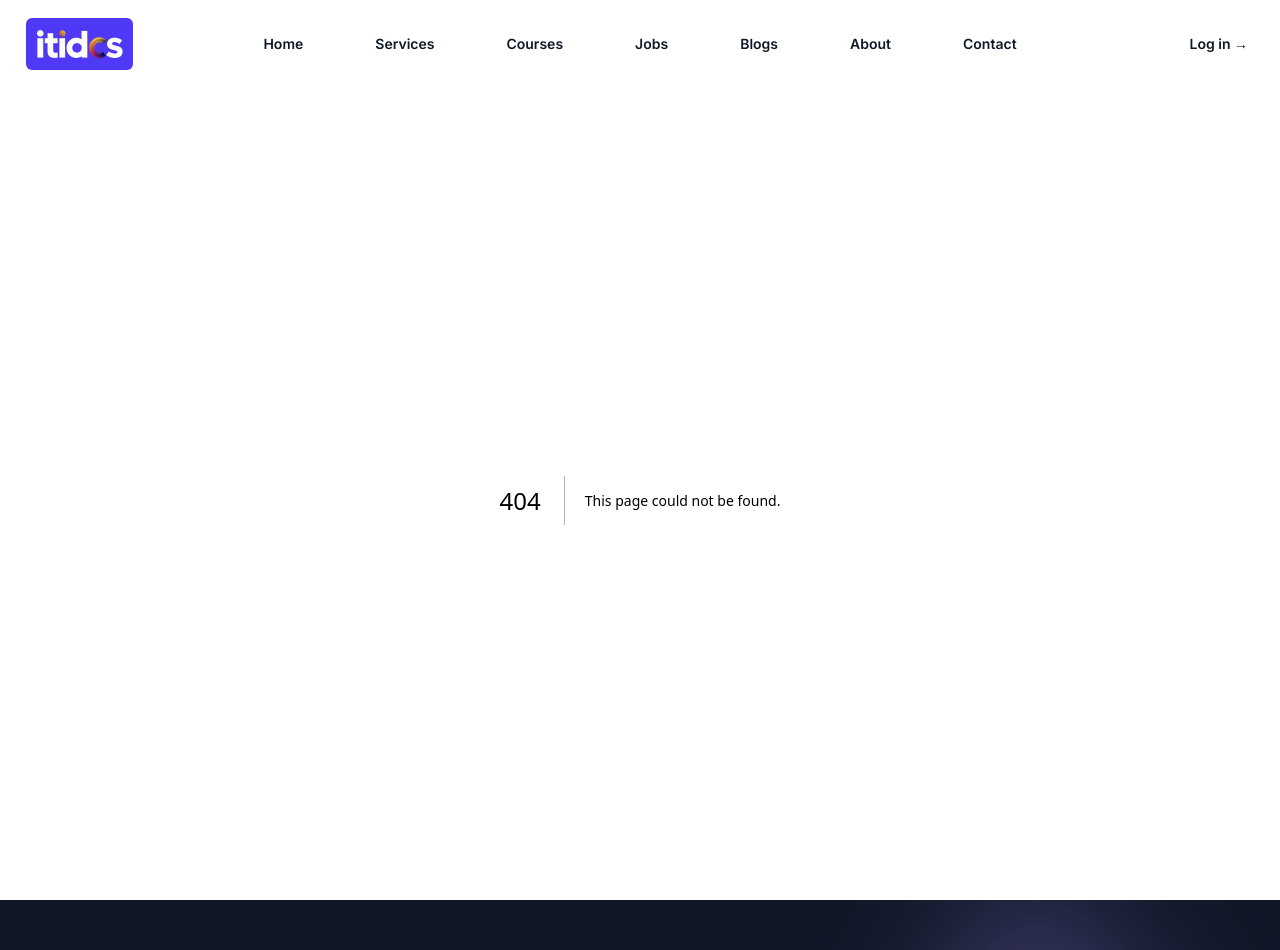
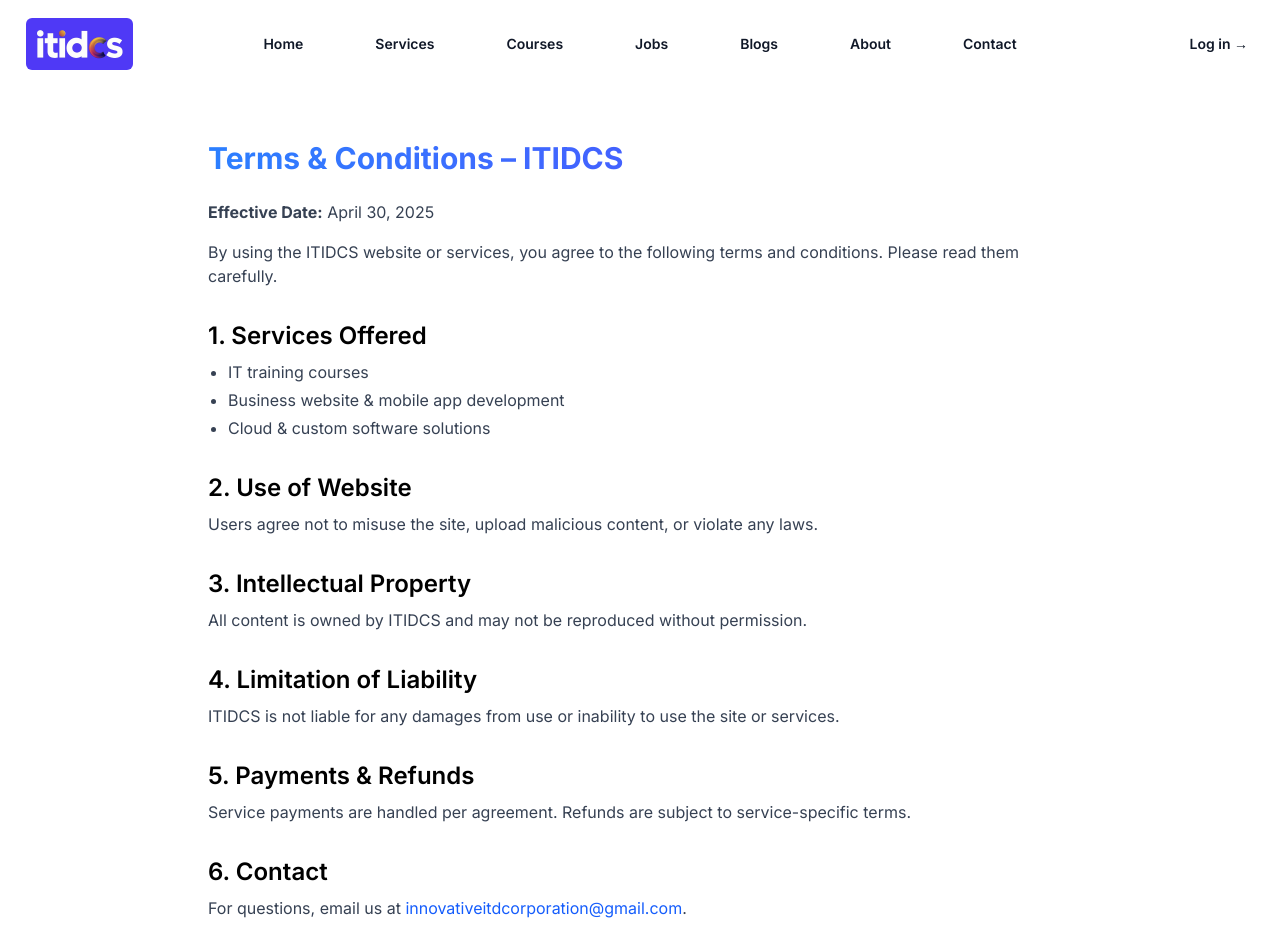
Before and after one commit to TausifM/itidcs-web, a Next.js app: page /terms in a window 1280 px wide. Before the commit this address had no page. Shown: the top 950 px of the page. Built offline with nearby package versions, Linux system fonts and the light colour scheme.

Commit message:
terms added

```diff
--- a/src/app/component/SEOHead.js
+++ b/src/app/component/SEOHead.js
@@ -11,7 +11,7 @@
 }) {
   const pathname = usePathname();
   const baseUrl = "https://itidcs.vercel.app";
-  const currentUrl = `${baseUrl}${pathname}`;
+  const currentUrl = `${baseUrl}${pathname}`; // Construct the full URL using the base URL and pathname
   const canonicalUrl = canonical || currentUrl;
 
   return (
--- /dev/null
+++ b/src/app/privacy-policy/page.jsx
@@ -0,0 +1,71 @@
+import SEOHead from "../component/SEOHead";
+
+export default function PrivacyPolicy() {
+  return (
+    <>
+      <SEOHead
+        title="Privacy Policy - ITIDCS"
+        description="Read the privacy policy of ITIDCS, your trusted partner for IT solutions, software development, and digital transformation."
+        canonical="https://itidcs.vercel.app/privacy-policy"
+        type="article"
+      />
+
+      <div className="max-w-4xl mx-auto px-4 py-10">
+        <h1 className="text-3xl font-bold mb-6 text-gradient bg-gradient-to-r from-blue-500 to-indigo-600 text-transparent bg-clip-text">
+          Privacy Policy – ITIDCS
+        </h1>
+
+        <p className="text-gray-700 mb-4">
+          <strong>Effective Date:</strong> April 30, 2025
+        </p>
+
+        <p className="text-gray-700 mb-6">
+          ITIDCS (Innovative ITD Corporation) respects your privacy. This
+          Privacy Policy explains how we collect, use, and protect your personal
+          data when you use our website or services.
+        </p>
+
+        <h2 className="text-2xl font-semibold mt-8 mb-2">
+          1. Information We Collect
+        </h2>
+        <ul className="list-disc pl-5 text-gray-700 space-y-1">
+          <li>Personal Information (name, email, phone)</li>
+          <li>Usage Data (IP address, browser info, pages visited)</li>
+          <li>Uploaded Content (resumes or project files)</li>
+        </ul>
+
+        <h2 className="text-2xl font-semibold mt-8 mb-2">2. How We Use Data</h2>
+        <ul className="list-disc pl-5 text-gray-700 space-y-1">
+          <li>To provide and improve services</li>
+          <li>To respond to inquiries</li>
+          <li>To personalize the user experience</li>
+        </ul>
+
+        <h2 className="text-2xl font-semibold mt-8 mb-2">3. Security</h2>
+        <p className="text-gray-700">
+          We take data protection seriously and use standard measures to keep
+          your data secure.
+        </p>
+
+        <h2 className="text-2xl font-semibold mt-8 mb-2">4. Cookies</h2>
+        <p className="text-gray-700">
+          We use cookies for website functionality. You can disable them in your
+          browser.
+        </p>
+
+        <h2 className="text-2xl font-semibold mt-8 mb-2">5. Your Rights</h2>
+        <p className="text-gray-700">
+          You can request access or deletion of your data at any time by
+          contacting us at{" "}
+          <a
+            className="text-blue-600"
+            href="mailto:innovativeitdcorporation@gmail.com"
+          >
+            innovativeitdcorporation@gmail.com
+          </a>
+          .
+        </p>
+      </div>
+    </>
+  );
+}
--- /dev/null
+++ b/src/app/terms/page.jsx
@@ -0,0 +1,79 @@
+import SEOHead from "../component/SEOHead";
+
+export default function Terms() {
+  return (
+    <>
+      <SEOHead
+        title="Terms & Conditions - ITIDCS"
+        description="Read the terms and conditions of ITIDCS, your trusted partner for IT solutions, software development, and digital transformation."
+        canonical="https://itidcs.vercel.app/terms"
+        type="article"
+      />
+      <div className="max-w-4xl mx-auto px-4 py-10">
+        <h1 className="text-3xl font-bold mb-6 text-gradient bg-gradient-to-r from-blue-500 to-indigo-600 text-transparent bg-clip-text">
+          Terms & Conditions – ITIDCS
+        </h1>
+
+        <p className="text-gray-700 mb-4">
+          <strong>Effective Date:</strong> April 30, 2025
+        </p>
+
+        <p className="text-gray-700 mb-6">
+          By using the ITIDCS website or services, you agree to the following
+          terms and conditions. Please read them carefully.
+        </p>
+
+        <h2 className="text-2xl font-semibold mt-8 mb-2">
+          1. Services Offered
+        </h2>
+        <ul className="list-disc pl-5 text-gray-700 space-y-1">
+          <li>IT training courses</li>
+          <li>Business website & mobile app development</li>
+          <li>Cloud & custom software solutions</li>
+        </ul>
+
+        <h2 className="text-2xl font-semibold mt-8 mb-2">2. Use of Website</h2>
+        <p className="text-gray-700">
+          Users agree not to misuse the site, upload malicious content, or
+          violate any laws.
+        </p>
+
+        <h2 className="text-2xl font-semibold mt-8 mb-2">
+          3. Intellectual Property
+        </h2>
+        <p className="text-gray-700">
+          All content is owned by ITIDCS and may not be reproduced without
+          permission.
+        </p>
+
+        <h2 className="text-2xl font-semibold mt-8 mb-2">
+          4. Limitation of Liability
+        </h2>
+        <p className="text-gray-700">
+          ITIDCS is not liable for any damages from use or inability to use the
+          site or services.
+        </p>
+
+        <h2 className="text-2xl font-semibold mt-8 mb-2">
+          5. Payments & Refunds
+        </h2>
+        <p className="text-gray-700">
+          Service payments are handled per agreement. Refunds are subject to
+          service-specific terms.
+        </p>
+
+        <h2 className="text-2xl font-semibold mt-8 mb-2">6. Contact</h2>
+        <p className="text-gray-700">
+          For questions, email us at{" "}
+          <a
+            className="text-blue-600"
+            href="mailto:innovativeitdcorporation@gmail.com"
+          >
+            innovativeitdcorporation@gmail.com
+          </a>
+          .
+        </p>
+      </div>
+    </>
+  );
+}
```
